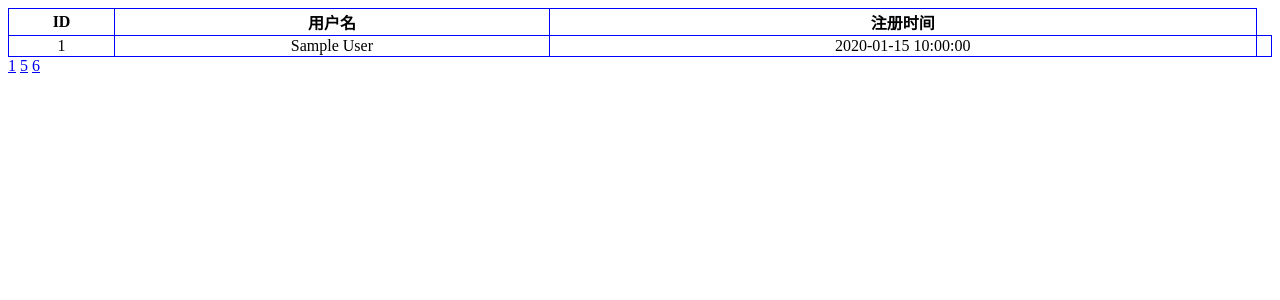
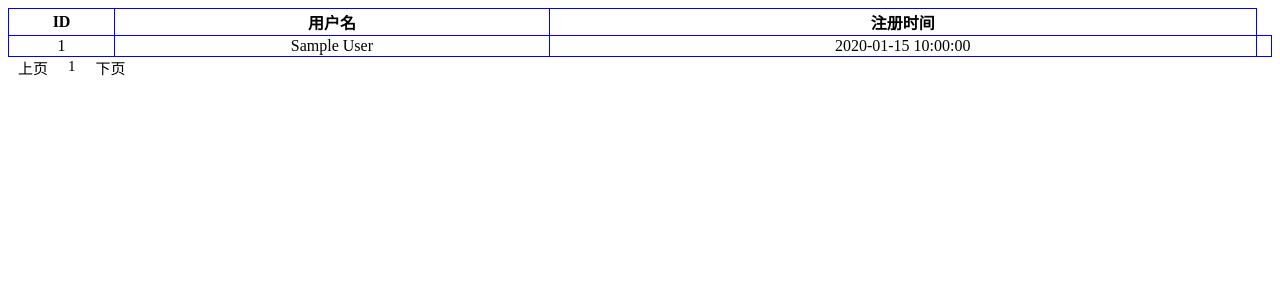
Before and after one commit to zhangwei725/FlaskORM, a Flask app: page /user/limit/1/1/ in a window 1280 px wide. Shown: the top 300 px of the page. Run offline with Flask 2, Linux system fonts and the light colour scheme; tables that the repository leaves empty hold one stand-in row (values such as "Sample post").

Commit message:
分页使用

```diff
--- /dev/null
+++ b/app/templates/macro/macro.html
@@ -0,0 +1,29 @@
+{% macro  pagination(pagination,endpoint,size=10) %}
+
+    <ul>
+        {#就是函数()#}
+        <!--
+        如果有上一页  比如当前是page=5, page-1
+       <a href="http://127.0.0.1:9000/user/limit/4/10/">4</a>
+       如果没有呢
+       <a href="#">上页</a>
+        -->
+        <li><a href="
+    {% if pagination.has_prev %}
+        {{ url_for(endpoint,page=pagination.page - 1,size=size) }}
+    {% else %}
+        #
+    {% endif %}
+    ">上页</a></li>
+        {% for p in pagination.iter_pages(left_edge=9,right_edge=9) %}
+            {% if  p %}
+                <li><a href="{{ url_for(endpoint,page=p, size=size) }}">{{ p }}</a></li>
+            {% endif %}
+        {% endfor %}
+        <li><a href="{% if pagination.has_next %}
+        {{ url_for(endpoint,page=pagination.page + 1,size=size) }}
+    {% else %}
+        #
+    {% endif %}">下页</a></li>
+    </ul>
+{% endmacro %}
--- a/app/templates/user/users.html
+++ b/app/templates/user/users.html
@@ -1,4 +1,7 @@
 <!DOCTYPE html>
+{% import 'macro/macro.html' as macro %}
+
+
 <html lang="en">
 <head>
     <meta charset="UTF-8">
@@ -14,6 +17,23 @@
             text-align: center;
         }
 
+        ul {
+            list-style: none;
+            margin: 0px;
+            padding: 0px;
+        }
+
+        ul li {
+            float: left;
+        }
+
+        ul a {
+            text-decoration: none;
+            padding: 10px;
+            font-size: 15px;
+            cursor: pointer;
+            color: black;
+        }
     </style>
 
 </head>
@@ -32,11 +52,50 @@
             <td></td>
         </tr>
     {% endfor %}
+</table>
 
-</table>
-<a href="http://127.0.0.1:9000/user/limit/1/10">1</a>
-<a href="http://127.0.0.1:9000/user/limit/5/10">5</a>
-<a href="http://127.0.0.1:9000/user/limit/6/10">6</a>
+{% if paginate %}
+    <div>
+        {{ macro.pagination(paginate,'user.query_limit') }}
+    </div>
+{% endif %}
 
+{#就是函数()#}
+
+<!--
+如果有上一页  比如当前是page=5, page-1
+<a href="http://127.0.0.1:9000/user/limit/4/10/">4</a>
+如果没有呢
+<a href="#">上页</a>
+-->
+<!--
+<ul>
+<li><a href="
+    {% if paginate.has_prev %}
+        {{ url_for('user.query_limit',page=paginate.page - 1,size=10) }}
+    {% else %}
+        #
+    {% endif %}
+    ">上页</a></li>
+{% for p in paginate.iter_pages(left_edge=9,right_edge=9) %}
+    {% if  p %}
+        <li><a href="{{ url_for('user.query_limit',page=p, size=10) }}">{{ p }}</a></li>
+    {% endif %}
+{% endfor %}
+<li><a href="{% if paginate.has_next %}
+        {{ url_for('user.query_limit',page=paginate.page + 1,size=10) }}
+    {% else %}
+        #
+    {% endif %}">下页</a></li>
+</ul>
+-->
+{#<a href="">上页</a>#}
+{#<a href="http://127.0.0.1:9000/user/limit/1/10/">1</a>#}
+{#<a href="http://127.0.0.1:9000/user/limit/2/10/">2</a>#}
+{#<a href="http://127.0.0.1:9000/user/limit/3/10/">3</a>#}
+{#<a href="http://127.0.0.1:9000/user/limit/4/10/">4</a>#}
+{#<a href="http://127.0.0.1:9000/user/limit/5/10/">5</a>#}
+{#<a href="http://127.0.0.1:9000/user/limit/6/10/">6</a>#}
+{#<a href="">下页</a>#}
 </body>
 </html>
--- a/app/user/views.py
+++ b/app/user/views.py
@@ -82,9 +82,26 @@ def query_limit(page, size):
     #
     paginate = User.query.order_by(User.uid).paginate(page=page, per_page=size, error_out=False)
     users = paginate.items
+    # 总共多少条
     print(paginate.total)
+    # 表示总共多少页
     print(paginate.pages)
-    return render_template('user/users.html', users=users)
+    # 获取当前选中的页数
+    print(paginate.page)
+    # 如果有就返回 True 否则返回false
+    print(paginate.has_prev)
+    print(paginate.has_next)
+    """
+    <ul>
+    <li><a>1<>
+    <li><a>2<>
+    <li><a>3<>
+    <li><a>4<>
+    </ul>
+    left_edge =2 表示最左边2页
+    """
+    # paginate.iter_pages():
+    return render_template('user/users.html', users=users, paginate=paginate)
 
 
 # 什么是事务  指的一系列操作, 这些操作要么一起成功要么全部失败
```
